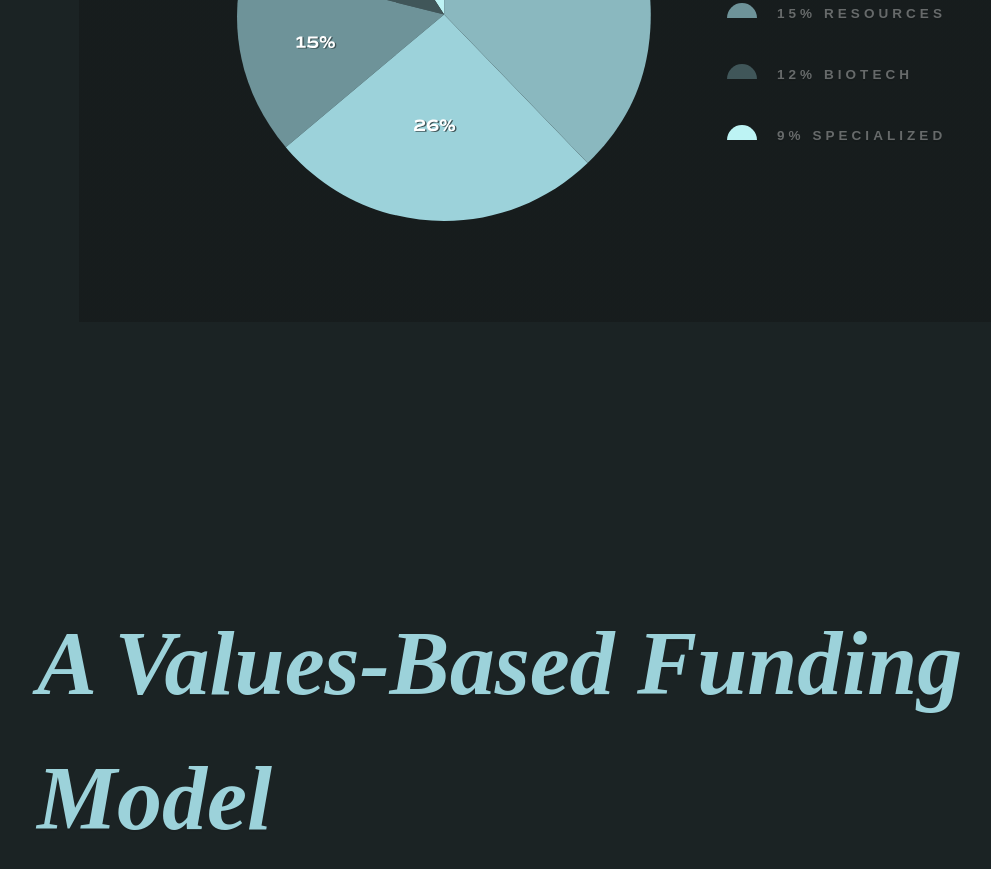
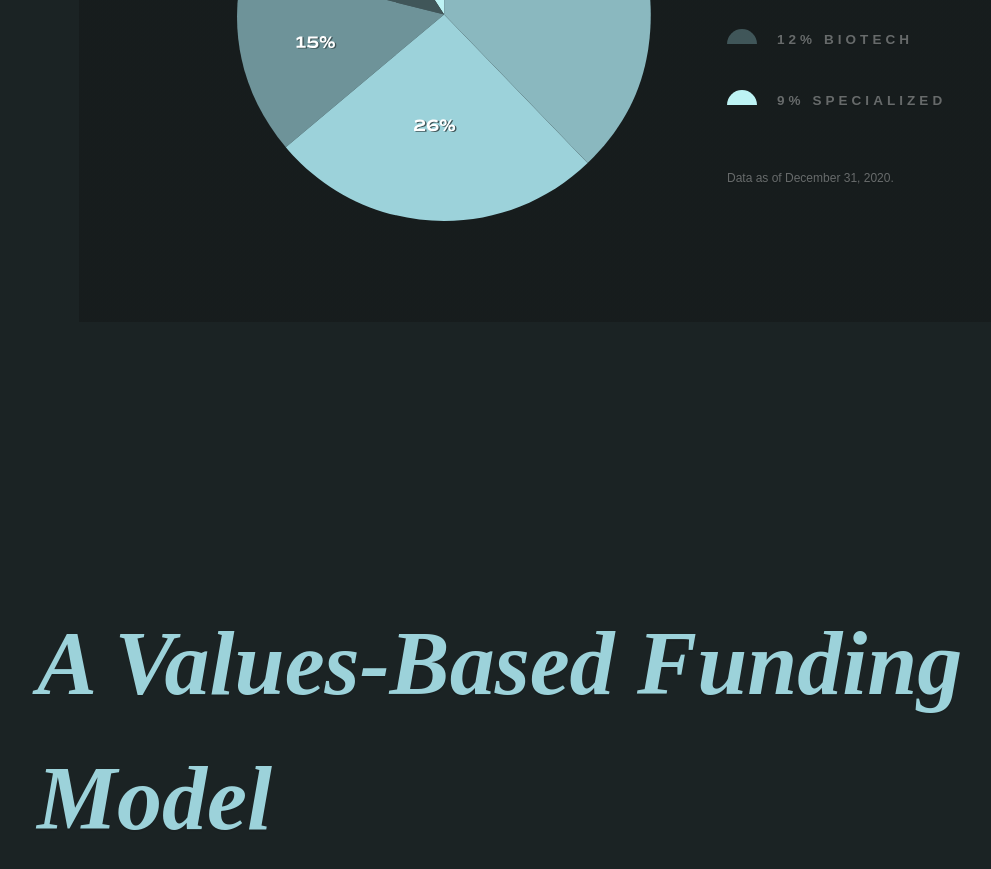
Before and after one commit to andreamayhirji/JSJ-website-US, a website: page index.html in a window 1280 px wide. Shown: the part 2228-3097 px from the top of the page, without its empty margins (113-1104 px from the left). Drawn offline with Linux system fonts and the light colour scheme; a web font is replaced by a local one.

Commit message:
adds fine print belowe pir chart data

```diff
--- a/assets/style.css
+++ b/assets/style.css
@@ -57,6 +57,13 @@ p {
   font-style: normal;
   font-size: 0.6em;
   line-height: 1.7;
+}
+
+.fine-print {
+  color: rgba(255, 255, 255, 0.35);
+  font-size: 0.4em;
+  text-align: left;
+  padding-top: 25px;
 }
 
 h2 {
--- a/index.html
+++ b/index.html
@@ -54,6 +54,7 @@
           <h3>
             <img class="legend-halfcircle" src="assets/images/half-cirlce-5.svg" />9% Specialized
           </h3>
+          <p class="fine-print">Data as of December 31, 2020.</p>
 
         </div>
       </article>
```
Also changed, not shown: 1 other file.
